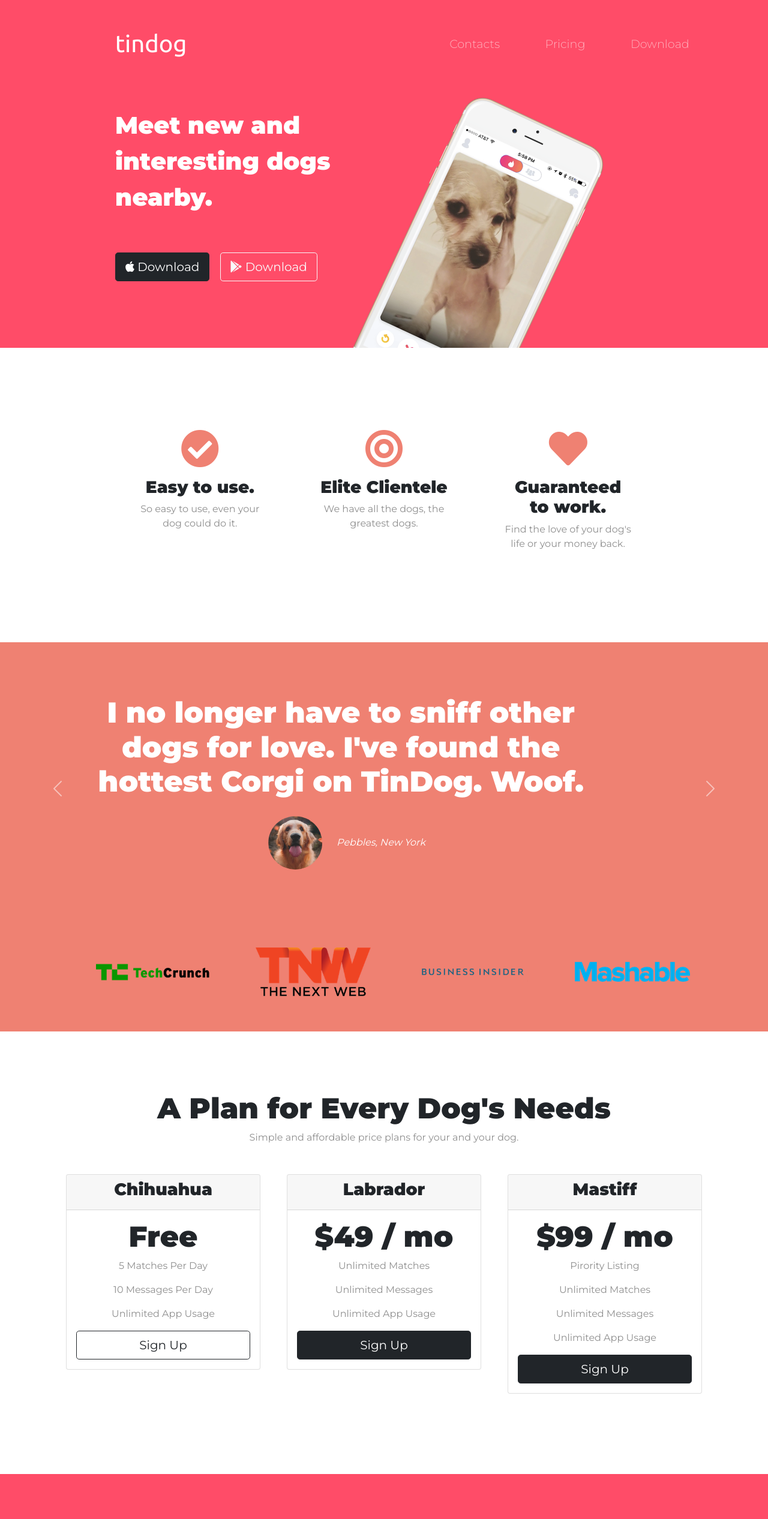
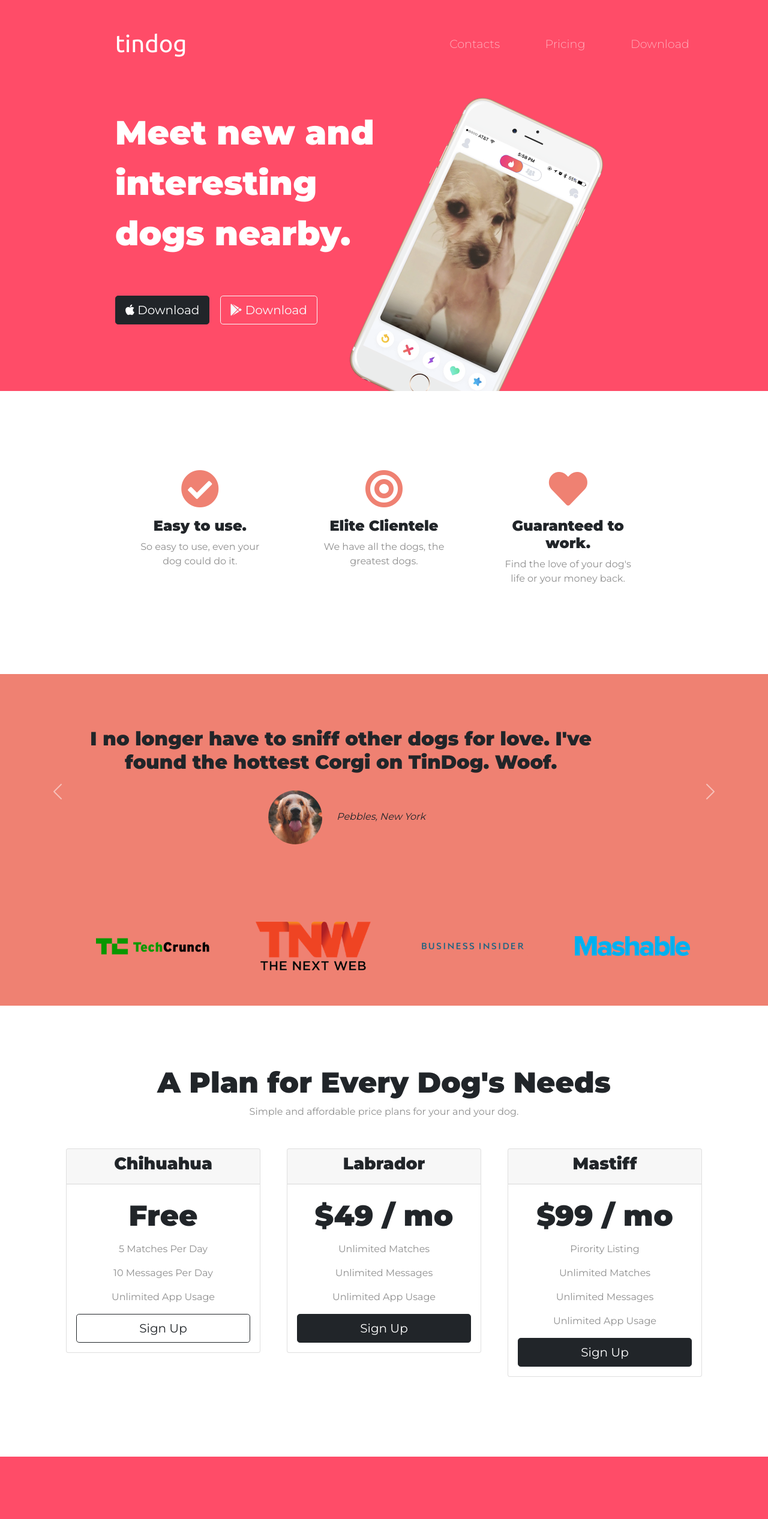
Before and after one commit to Garimabisht22/TinDog, a plain HTML site: page index.html in a window 1280 px wide. Shown: the top 2533 px of the page at 60% size. Drawn offline with nearby package versions, Linux system fonts and the light colour scheme.

Commit message:
Refracted

```diff
--- a/css/styles.css
+++ b/css/styles.css
@@ -1,33 +1,57 @@
 body {
   font-family: "Montserrat", sans-serif;
+  text-align: center;
 }
 
 /* Title Section */
 
-#title {
-  background-color: #ff4c68;
-  color: white;
+#title .container-fluid{
+  padding: 3% 15% 7%;
+  text-align: left;
 }
+
 .title {
   margin-top: 7%;
 }
 
-h1 {
-  /* font-family: "Montserrat",sans-serif; */
-  font-weight: 900;
-  size: 3rem;
+
+/* Headings */
+
+.big-heading {
+  font-size: 3.5rem;
   line-height: 1.5;
   margin-bottom: 40px;
-  line-height: 1.5;
 }
-h2 {
+
+.pricing-header{
+font-size: 3rem;
+line-height: 3 rem;
+}
+
+h1,
+h2,
+h3 {
   font-family: "Montserrat", sans-serif;
   font-weight: 900;
-  font-size: 3rem;
 }
+
+
+/* Containers */
+
 .container-fluid {
-  padding: 3% 15% 7%;
+  padding: 7% 15%;
 }
+
+
+/* Sections */
+.colored-section{
+  background-color: #ff4c68;
+  color: white;
+}
+.white-section{
+  background-color: #fff;
+}
+
 
 /* Navigation Bar */
 
@@ -40,7 +64,6 @@ h2 {
   font-size: 2.5rem;
   font-family: "Ubuntu", sans-serif;
   margin-right: 10em;
-
 }
 .nav-link {
   /* margin-left: 30%; */
@@ -63,13 +86,14 @@ h2 {
   width: 20%;
   right: 28%;
 }
-h3 {
-  font-family: "Montserrat", sans-serif;
-  font-weight: 900;
-  size: 1.5rem;
-}
+
 p {
   color: #8f8f8f;
+}
+
+
+.feature-title{
+font-size: 1.5rem;
 }
 .icons {
   color: #ef8172;
@@ -79,31 +103,31 @@ p {
   color: #ff4c68;
 }
 #features {
-  padding: 7% 15%;
   background-color: white;
   position: relative;
 }
 .box {
-  text-align: center;
-  padding: 5%;
+  padding:4.5%;
 }
+
+
 #testimonials {
-  text-align: center;
   background-color: #ef8172;
-  color: white;
 }
+testimonial-text{
+font-size: 3rem;
+line-height: 1.5;
+}
+
 .testimonials-image {
   width: 10%;
   border-radius: 100%;
   margin: 20px;
 }
-.carousel-item {
-  padding: 7% 15%;
-}
+
 
 #press {
   background-color: #ef8172;
-  text-align: center;
   padding-bottom: 3%;
 }
 .press-logo {
@@ -113,50 +137,35 @@ p {
 
 #pricing {
   padding: 100px;
-  text-align: center;
 }
 .pricing-col {
   padding: 3% 2%;
 }
+.price-text {
+  line-height: 1.5;
+  font-size: 3rem;
+}
 
-/* CTA SECTION */
+.footer-icon {
+  margin: 20px 10px;
+}
 
-#cta{
-    background-color: #ff4c68;
-    text-align: center;
-    padding: 7% 15%;
-    color: white;
-}
-.cta-heading{
-    font-family: "Montserrat",sans-serif;
-    font-weight: 900;
-    font-size: 3.5rem;
-    line-height: 1.5;
-}
-#footer{
-    padding: 7% 15%;
-    text-align: center;
-}
-.footer-icon{
-margin:20px 10px ;
-}
 
 /* Media Queries */
 
-@media (max-width:992px){
-
-    #title{
+@media (max-width: 992px) {
+  #title {
     text-align: center;
   }
 
-    #dog_img{
+  #dog_img {
     position: static;
     transform: rotate(0);
     width: 60%;
   }
 }
-@media(max-width:1145px){
-    .navbar-brand{
+@media (max-width: 1145px) {
+  .navbar-brand {
     margin-right: 15rem;
   }
 }
--- a/index.html
+++ b/index.html
@@ -31,7 +31,7 @@ font-awesome/5.15.2/css/all.min.css"
   </head>
 
   <body>
-    <section id="title">
+    <section id="title" class="colored-section">
       <div class="container-fluid">
         <!-- Nav Bar -->
 
@@ -66,7 +66,7 @@ font-awesome/5.15.2/css/all.min.css"
         <!-- Title -->
         <div class="row title">
           <div class="col-lg-6 col-md-12 col-sm-12 title-col">
-            <h1>Meet new and interesting dogs nearby.</h1>
+            <h1 class="big-heading">Meet new and interesting dogs nearby.</h1>
             <button class="btn btn-dark btn-lg download-button" type="button">
               <i class="fab fa-apple"></i> Download
             </button>
@@ -88,36 +88,39 @@ font-awesome/5.15.2/css/all.min.css"
     <!-- Features -->
 
     <section id="features">
+      <div class="container-fluid">
         <div class="row">
           <div class="col-lg-4 box">
             <i class="fas fa-check-circle fa-4x icons"></i>
-          <h3>Easy to use.</h3>
+            <h3 class="feature-title">Easy to use.</h3>
             <p>So easy to use, even your dog could do it.</p>
           </div>
           <div class="col-lg-4 box">
             <i class="fas fa-bullseye fa-4x icons"></i>
-          <h3>Elite Clientele</h3>
+            <h3 class="feature-title">Elite Clientele</h3>
             <p>We have all the dogs, the greatest dogs.</p>
           </div>
           <div class="col-lg-4 box">
             <i class="fas fa-heart fa-4x icons"></i>
-          <h3>Guaranteed to work.</h3>
+            <h3 class="feature-title" >Guaranteed to work.</h3>
             <p>Find the love of your dog's life or your money back.</p>
           </div>
         </div>
+      </div>
+
     </section>
 
     <!-- Testimonials -->
 
-    <section id="testimonials">
+    <section id="testimonials"  class="white-section">
       <div
         id="testimonial-carousel"
         class="carousel slide"
         data-bs-ride="carousel"
       >
         <div class="carousel-inner">
-          <div class="carousel-item active">
-            <h2>
+          <div class="carousel-item container-fluid active">
+            <h2 class="testimonial-text">
               I no longer have to sniff other dogs for love. I've found the
               hottest Corgi on TinDog. Woof.
             </h2>
@@ -128,7 +131,7 @@ font-awesome/5.15.2/css/all.min.css"
             />
             <em>Pebbles, New York</em>
           </div>
-          <div class="carousel-item">
+          <div class="carousel-item container-fluid ">
             <h2 class="testimonial-text">
               My dog used to be so lonely, but with TinDog's help, they've found
               the love of their life. I think.
@@ -162,7 +165,7 @@ font-awesome/5.15.2/css/all.min.css"
 
     <!-- Press -->
 
-    <section id="press">
+    <section id="press"  class="colored-section">
       <img class="press-logo" src="images/techcrunch.png" alt="tc-logo" />
       <img class="press-logo" src="images/tnw.png" alt="tnw-logo" />
       <img
@@ -175,7 +178,7 @@ font-awesome/5.15.2/css/all.min.css"
 
     <!-- Pricing -->
 
-    <section id="pricing">
+    <section id="pricing"  class="white-section">
       <h2 class="pricing-header">A Plan for Every Dog's Needs</h2>
       <p>Simple and affordable price plans for your and your dog.</p>
       <div class="row">
@@ -186,7 +189,7 @@ font-awesome/5.15.2/css/all.min.css"
             </div>
 
             <div class="card-body">
-              <h2>Free</h2>
+              <h2 class="price-text">Free</h2>
               <p>5 Matches Per Day</p>
               <p>10 Messages Per Day</p>
               <p>Unlimited App Usage</p>
@@ -202,7 +205,7 @@ font-awesome/5.15.2/css/all.min.css"
             </div>
 
             <div class="card-body">
-              <h2>$49 / mo</h2>
+              <h2 class="price-text">$49 / mo</h2>
               <p>Unlimited Matches</p>
               <p>Unlimited Messages</p>
               <p>Unlimited App Usage</p>
@@ -217,7 +220,7 @@ font-awesome/5.15.2/css/all.min.css"
             </div>
 
             <div class="card-body">
-              <h2>$99 / mo</h2>
+              <h2 class="price-text">$99 / mo</h2>
               <p>Pirority Listing</p>
               <p>Unlimited Matches</p>
               <p>Unlimited Messages</p>
@@ -231,20 +234,26 @@ font-awesome/5.15.2/css/all.min.css"
 
     <!-- Call to Action -->
 
-    <section id="cta">
-      <h3 class="cta-heading">Find the True Love of Your Dog's Life Today.</h3>
+    <section id="cta"  class="colored-section">
+      <div class="container-fluid">
+        <h3 class="big-heading">Find the True Love of Your Dog's Life Today.</h3>
         <button class="btn btn-dark btn-lg download-button" type="button">  <i class="fab fa-apple"></i>  Download</button>
         <button class="btn btn-light btn-lg download-button" type="button"><i class="fab fa-google-play"></i>  Download</button>
+
+      </div>
       </section>
 
     <!-- Footer -->
 
-    <footer id="footer">
+    <footer id="footer"  class="white-section">
+      <div class="container-fluid">
         <i class="fab fa-twitter footer-icon"></i>
         <i class="fab fa-facebook footer-icon"></i>
         <i class="fab fa-instagram footer-icon"></i>
         <i class="fas fa-envelope footer-icon"></i>
         <p>© Copyright 2022 TinDog</p>
+      </div>
+
     </footer>
   </body>
 </html>
```
Lines whose indentation alone changed are shown as unchanged.
